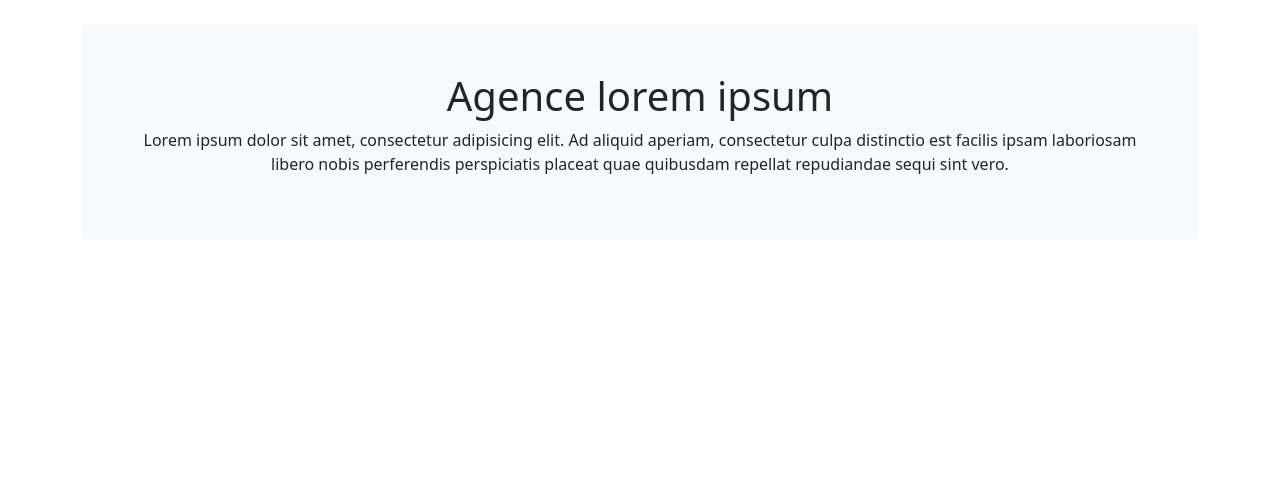
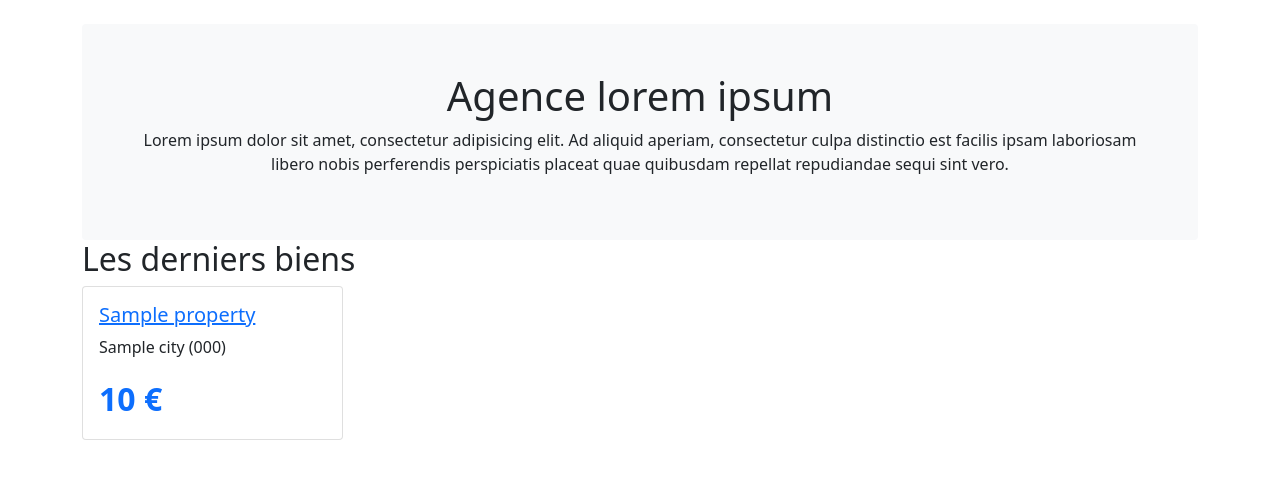
Before and after one commit to SachaFARINEL/CourseSymfony, a Symfony app: template templates/home/index.html.twig in a window 1280 px wide. Shown: the part 56-535 px from the top of the page. Run offline with Twig, Linux system fonts and the light colour scheme; the template is opened without the code that fills it: most values are stand-ins (such as "Sample title", 1, 10 or a date in 2020); some libraries are stand-ins or nearby versions.

Commit message:
show first requete

```diff
--- a/src/Entity/Property.php
+++ b/src/Entity/Property.php
@@ -151,6 +151,11 @@ class Property
         return $this;
     }
 
+    public function getFormatedPrice(): string
+    {
+        return number_format($this->price, 0, '', ' ');
+    }
+
     public function getHeat(): ?int
     {
         return $this->heat;
--- a/templates/home/index.html.twig
+++ b/templates/home/index.html.twig
@@ -11,4 +11,24 @@
                 repellat repudiandae sequi sint vero.</p>
         </div>
     </div>
+    <div class="container">
+        <h2>Les derniers biens</h2>
+        <div class="row flex">
+            {% for property in properties %}
+                <div class="col-3">
+                    <div class="card">
+                        <div class="card-body">
+                            <h5 class="card-title">
+                                <a href="#">{{ property.title }}</a>
+                            </h5>
+                            <p class="card-text">{{ property.city }} ({{ property.postalCode }})</p>
+                            <div class="text-primary"
+                                 style="font-weight: bold; font-size: 2rem"> {{ property.formatedPrice }} €
+                            </div>
+                        </div>
+                    </div>
+                </div>
+            {% endfor %}
+        </div>
+    </div>
 {% endblock %}
```
Also changed, not shown: src/Controller/HomeController.php (+11 -2 lines), src/Controller/PropertyController.php (+13 -15 lines), src/Repository/PropertyRepository.php (+37 -2 lines).
